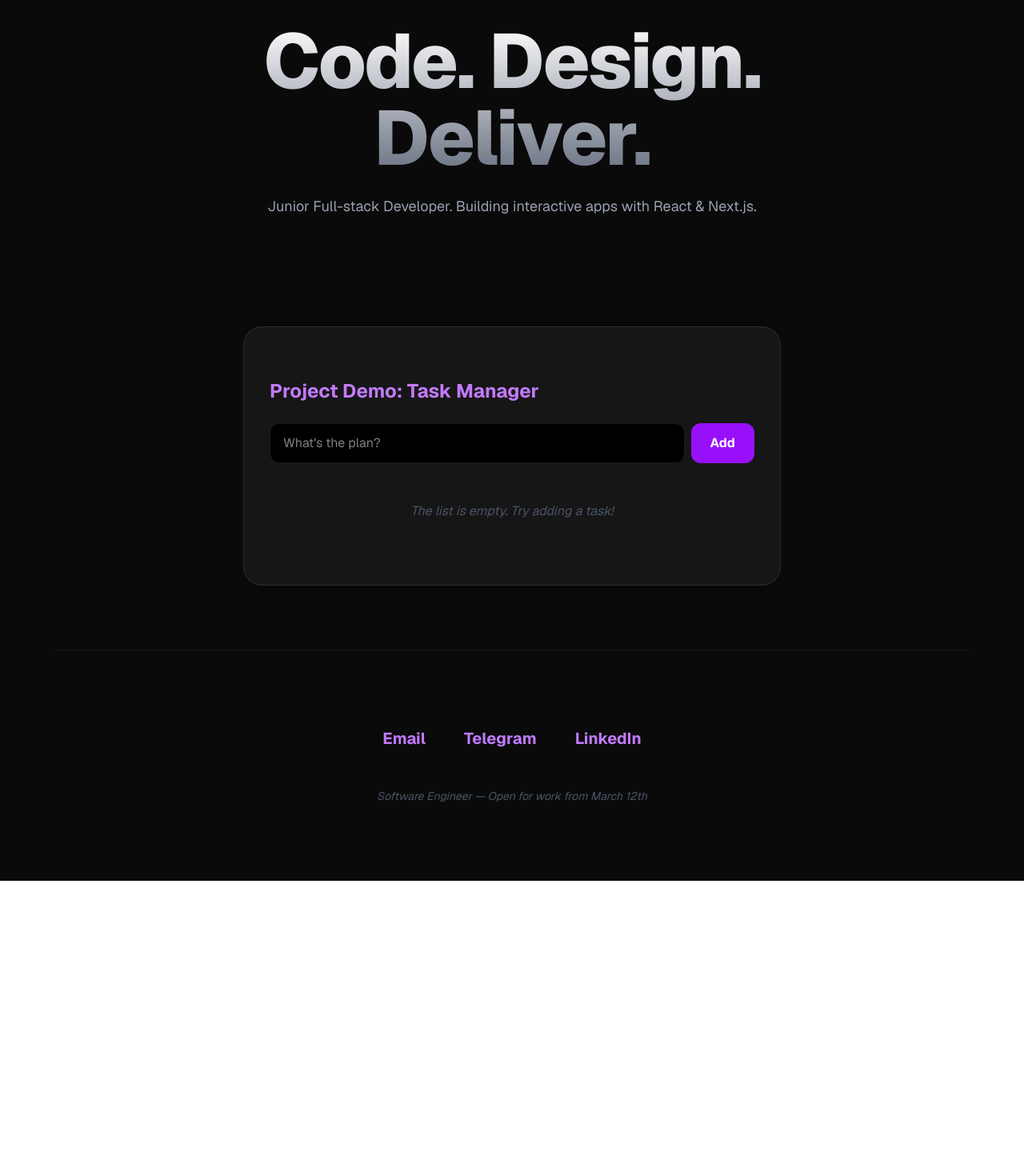
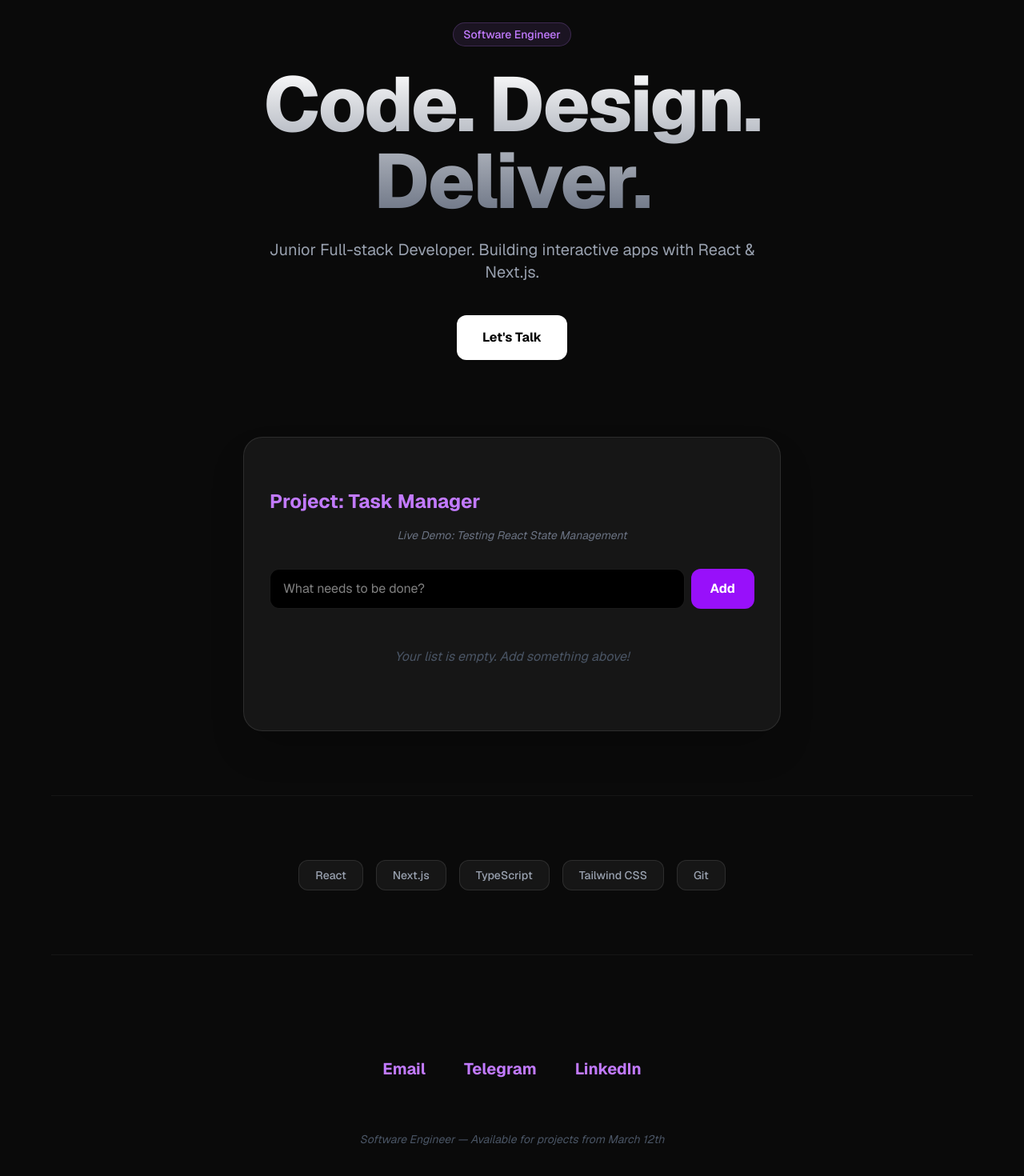
Before and after one commit to Pet-minor/my-portfolio, a Next.js app: page / in a window 1280 px wide. Shown: the part 150-1620 px from the top of the page at 80% size. Before the commit the page ends 1251 px from the top, so only its background shows below. Built offline with nearby package versions, Linux system fonts and the light colour scheme.

Commit message:
fix: full controlled input update

```diff
--- a/app/page.tsx
+++ b/app/page.tsx
@@ -8,7 +8,7 @@ export default function Home() {
   const addTask = () => {
     if (input.trim()) {
       setTasks([...tasks, { id: Date.now(), text: input }]);
-      setInput("");
+      setInput(""); // Это очищает переменную в памяти
     }
   };
 
@@ -16,38 +16,46 @@ export default function Home() {
     setTasks(tasks.filter(task => task.id !== id));
   };
 
+  const skills = ["React", "Next.js", "TypeScript", "Tailwind CSS", "Git"];
+
   return (
     <main className="min-h-screen bg-[#0a0a0a] text-white font-sans selection:bg-purple-500/30">
-      {/* Navbar */}
       <nav className="flex justify-between items-center p-8 max-w-6xl mx-auto">
         <div className="text-xl font-bold tracking-tighter italic">IVAN.DEV</div>
-        <div className="px-4 py-2 bg-white/5 rounded-full border border-white/10 text-xs text-green-400">
+        <div className="px-4 py-2 bg-white/5 rounded-full border border-white/10 text-xs text-green-400 font-medium">
           ● Online & Ready
         </div>
       </nav>
 
-      {/* Hero */}
+      {/* Hero Section */}
       <section className="flex flex-col items-center justify-center pt-20 pb-24 px-4 text-center">
+        <div className="inline-block px-3 py-1 mb-6 text-sm font-medium text-purple-400 rounded-full bg-purple-400/10 border border-purple-400/20">
+          Software Engineer
+        </div>
         <h1 className="text-6xl md:text-8xl font-extrabold tracking-tight mb-6 bg-gradient-to-b from-white to-gray-500 bg-clip-text text-transparent">
           Code. Design. <br /> Deliver.
         </h1>
-        <p className="max-w-2xl text-gray-400 text-lg mb-10 mx-auto">
+        <p className="max-w-2xl text-gray-400 text-lg md:text-xl mb-10 mx-auto">
           Junior Full-stack Developer. Building interactive apps with React & Next.js.
         </p>
+        <a href="mailto:iv12344567@gmail.com" className="px-8 py-4 bg-white text-black rounded-xl font-bold hover:bg-gray-200 transition-colors">
+          Let's Talk
+        </a>
       </section>
 
-      {/* Task Manager - Твой первый реальный проект */}
+      {/* Interactive Project: Task Manager */}
       <section className="max-w-2xl mx-auto px-8 py-16 mb-20 bg-white/5 rounded-3xl border border-white/10 shadow-2xl">
-        <h2 className="text-2xl font-bold mb-6 text-purple-400">Project Demo: Task Manager</h2>
+        <h2 className="text-2xl font-bold mb-4 text-purple-400">Project: Task Manager</h2>
+        <p className="text-gray-500 mb-8 text-sm italic text-center">Live Demo: Testing React State Management</p>
 
         <div className="flex gap-2 mb-8">
           <input
             type="text"
-            value={input}
+            value={input} // Связываем поле с переменной для очистки
             onChange={(e) => setInput(e.target.value)}
             onKeyDown={(e) => e.key === 'Enter' && addTask()}
-            placeholder="What's the plan?"
-            className="flex-1 bg-black border border-white/10 rounded-xl px-4 py-3 focus:border-purple-500 outline-none text-white"
+            placeholder="What needs to be done?"
+            className="flex-1 bg-black border border-white/10 rounded-xl px-4 py-3 focus:border-purple-500 outline-none text-white transition-all"
           />
           <button
             onClick={addTask}
@@ -59,31 +67,48 @@ export default function Home() {
 
         <div className="space-y-3">
           {tasks.map(task => (
-            <div key={task.id} className="flex justify-between items-center p-4 bg-white/10 rounded-xl border border-white/5 animate-in fade-in zoom-in duration-300">
-              <span className="text-gray-100">{task.text}</span>
+            <div key={task.id} className="flex justify-between items-center p-4 bg-white/5 rounded-xl border border-white/5 group hover:border-white/20 transition-all">
+              <span className="text-gray-200">{task.text}</span>
               <button
                 onClick={() => deleteTask(task.id)}
-                className="text-gray-500 hover:text-red-400 transition-colors px-2"
+                className="text-gray-600 hover:text-red-400 transition-colors px-2"
               >
                 ✕
               </button>
             </div>
           ))}
           {tasks.length === 0 && (
-            <p className="text-center text-gray-600 italic py-4">The list is empty. Try adding a task!</p>
+            <p className="text-center text-gray-600 italic py-4">Your list is empty. Add something above!</p>
           )}
         </div>
       </section>
 
-      {/* Footer с твоими данными */}
-      <footer className="max-w-6xl mx-auto px-8 py-24 text-center border-t border-white/5">
-        <div className="flex flex-wrap justify-center gap-12 text-xl font-bold">
-          <a href="mailto:iv12344567@gmail.com" className="text-purple-400 hover:text-white transition-colors">Email</a>
-          <a href="https://t.me/qtvkn" target="_blank" className="text-purple-400 hover:text-white transition-colors">Telegram</a>
-          <a href="https://www.linkedin.com/in/ivan-dan-68a9b33a9" target="_blank" className="text-purple-400 hover:text-white transition-colors">LinkedIn</a>
+      {/* Skills */}
+      <section className="max-w-6xl mx-auto px-8 py-20 border-t border-white/5 text-center">
+        <div className="flex flex-wrap justify-center gap-4">
+          {skills.map((skill) => (
+            <span key={skill} className="px-5 py-2 rounded-xl bg-white/5 border border-white/10 text-sm font-medium text-gray-400">
+              {skill}
+            </span>
+          ))}
         </div>
-        <p className="mt-12 text-gray-600 text-sm italic">
-          Software Engineer — Open for work from March 12th
+      </section>
+
+      {/* Footer */}
+      <footer className="max-w-6xl mx-auto px-8 py-32 text-center border-t border-white/5">
+        <div className="flex flex-wrap justify-center items-center gap-12 text-xl font-bold">
+          <a href="mailto:iv12344567@gmail.com" className="text-purple-400 hover:text-white transition-colors">
+            Email
+          </a>
+          <a href="https://t.me/qtvkn" target="_blank" className="text-purple-400 hover:text-white transition-colors">
+            Telegram
+          </a>
+          <a href="https://www.linkedin.com/in/ivan-dan-68a9b33a9" target="_blank" className="text-purple-400 hover:text-white transition-colors">
+            LinkedIn
+          </a>
+        </div>
+        <p className="mt-16 text-gray-600 text-sm italic">
+          Software Engineer — Available for projects from March 12th
         </p>
       </footer>
     </main>
```
